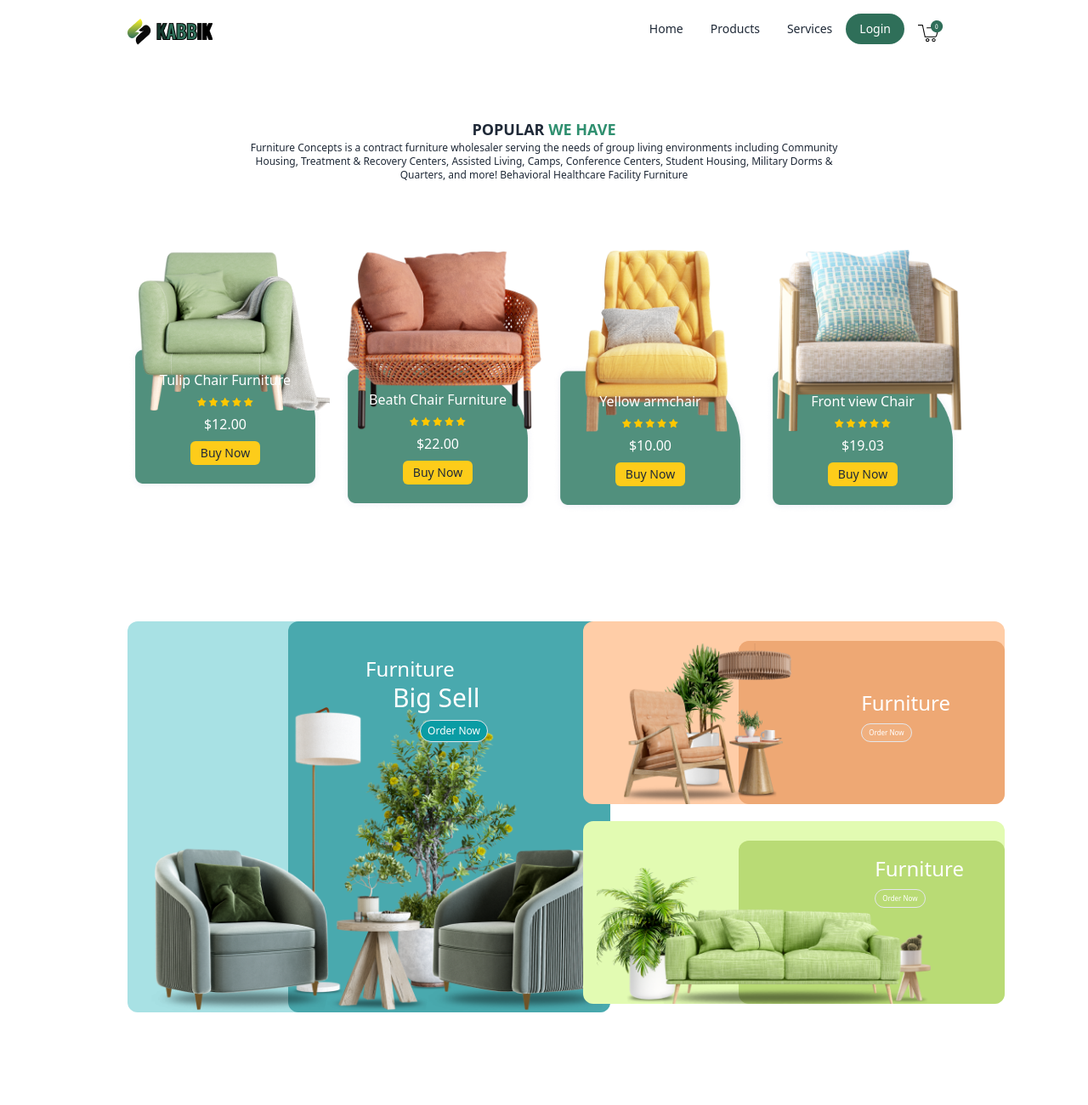
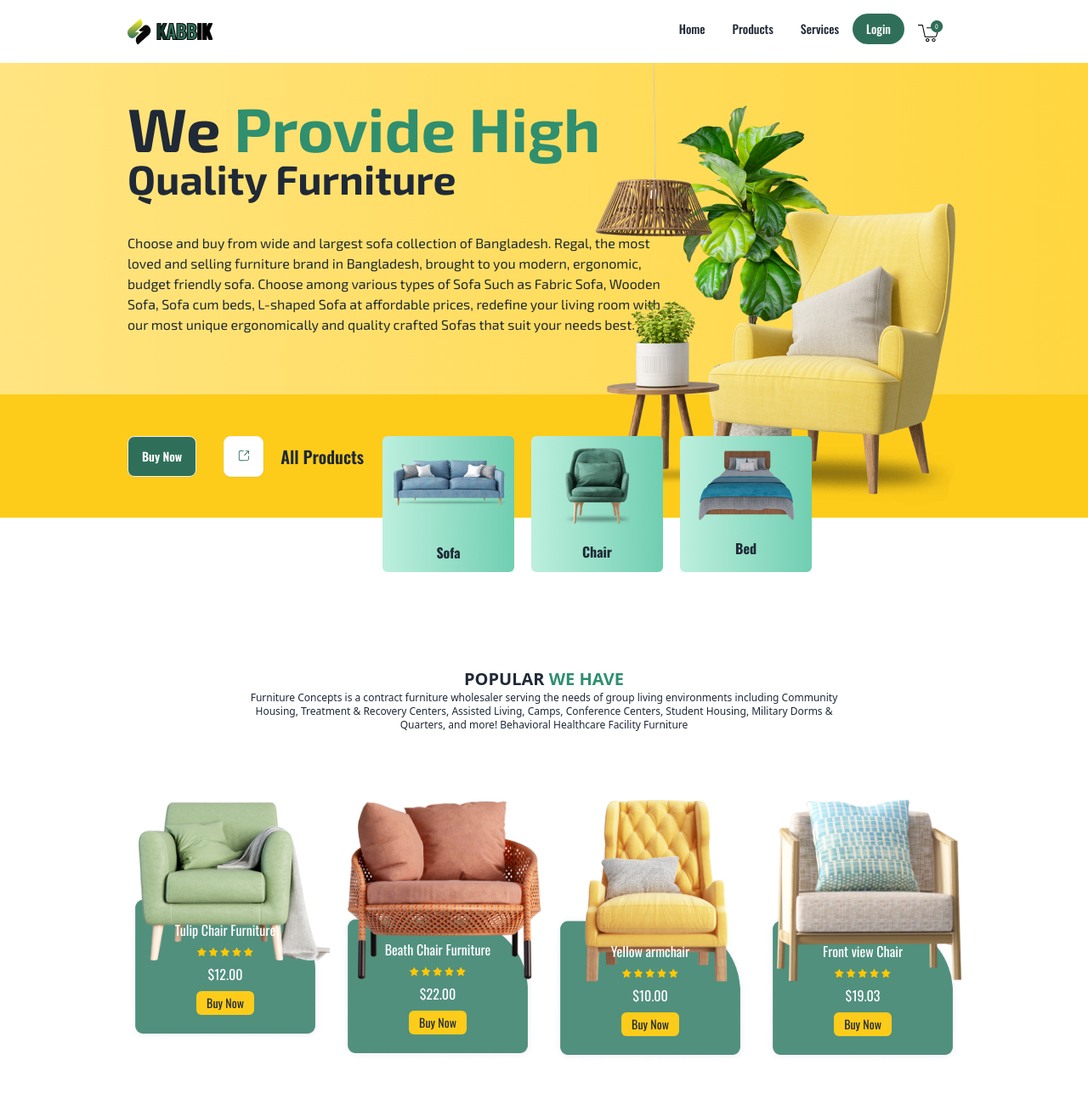
Before and after one commit to aymanshoity/KABBIK, a plain HTML site: page index.html in a window 1280 px wide. Shown: the top 1300 px of the page at 85% size. Drawn offline with nearby package versions, Linux system fonts and the light colour scheme; a web font is replaced by a local one.

Commit message:
All done

```diff
--- a/index.html
+++ b/index.html
@@ -9,6 +9,41 @@
     <!--tailwind+ Daisy UI  -->
     <link href="https://cdn.jsdelivr.net/npm/daisyui@4.10.2/dist/full.min.css" rel="stylesheet" type="text/css" />
     <script src="https://cdn.tailwindcss.com"></script>
+    <!-- font -->
+    <link href="https://fonts.googleapis.com/css2?family=Oswald:wght@200..700&display=swap" rel="stylesheet">
+    <link href="https://fonts.googleapis.com/css2?family=Exo+2:ital,wght@0,100..900;1,100..900&display=swap"
+        rel="stylesheet">
+    <link href="https://fonts.googleapis.com/css2?family=Italianno&display=swap" rel="stylesheet">
+    <link href="https://fonts.googleapis.com/css2?family=Shadows+Into+Light+Two&display=swap" rel="stylesheet">
+    <style>
+        .font1 {
+            font-family: "Oswald", sans-serif;
+            /* font-optical-sizing: auto;
+            font-weight: <weight>;
+            font-style: normal; */
+        }
+
+        .exo {
+            font-family: "Exo 2", sans-serif;
+            /* font-optical-sizing: auto;
+            font-weight: <weight>;
+            font-style: normal; */
+        }
+
+        .great {
+            font-family: "Italianno", cursive;
+            font-weight: 400,800;
+            font-style: normal;
+        }
+
+        .caveat {
+            font-family: "Shadows Into Light Two", cursive;
+            font-weight: 400;
+            font-style: normal;
+        }
+    </style>
+
+
 
 </head>
 
@@ -25,7 +60,8 @@
                             d="M4 6h16M4 12h8m-8 6h16" />
                     </svg>
                 </div>
-                <ul tabindex="0" class="menu menu-sm dropdown-content mt-3 z-[1] p-2 shadow bg-white rounded-box w-52">
+                <ul tabindex="0"
+                    class="menu menu-sm dropdown-content mt-3 z-[1] p-2 shadow bg-white rounded-box w-52 font1">
                     <li><a>Home</a></li>
                     <li><a>Products</a></li>
                     <li><a>Services</a></li>
@@ -36,7 +72,7 @@
             <img class="w-[100px] h-[34px]" src="./New folder/Navbar/logo.png" alt="">
         </div>
         <div class="navbar-end hidden lg:flex">
-            <ul class="menu menu-horizontal px-1 text-md font-medium">
+            <ul class="menu menu-horizontal px-1 text-md font-medium font1">
                 <li><a>Home</a></li>
                 <li><a>Products</a></li>
                 <li><a>Services</a></li>
@@ -50,7 +86,53 @@
 
     <!-- Banner Section -->
 
-    <section class="my-16 lg:mx-[150px] md:mx-[80px] ">
+    <section class="mb-44  ">
+        <div class="relative exo">
+            <div class="bg-gradient-to-r from-[#FFE481] to-[#FFD63F] py-10 h-[390px]   items-center gap-5">
+                <h1 class="lg:text-7xl md:text-5xl text-4xl font-bold lg:mx-[150px] md:mx-[80px] mx-14">We <span
+                        class="text-[#2F8F6F]">Provide High</span></h1>
+                <h1 class="lg:text-5xl md:text-3xl text-2xl font-bold lg:mx-[150px] md:mx-[80px] mx-14">Quality
+                    Furniture</h1>
+                <h1 class="text-ll lg:w-1/2 mt-10  lg:mx-[150px] md:mx-[80px] mx-3">Choose and buy from wide and largest
+                    sofa collection of Bangladesh. Regal, the most loved and selling furniture brand in Bangladesh,
+                    brought to you modern, ergonomic, budget friendly sofa. Choose among various types of Sofa Such as
+                    Fabric Sofa, Wooden Sofa, Sofa cum beds, L-shaped Sofa at affordable prices, redefine your living
+                    room with our most unique ergonomically and quality crafted Sofas that suit your needs best.</h1>
+
+            </div>
+            <div class="font1 bg-[#FDCC1A] h-[145px] flex flex-row items-center gap-5">
+                <button class="btn lg:ml-[150px] md:ml-[80px] mx-3 text-white bg-[#2F6F59]">Buy Now </button>
+                <button class="btn bg-white"><img src="./New folder/Banner/Group 2601.png" alt=""></button>
+                <h1 class="text-xl font-semibold ">All Products</h1>
+            </div>
+
+            <div class="xl:absolute xl:top-0 xl:right-[150px] flex flex-col items-center">
+                <img src="./New folder/Banner/Banner.png" alt="">
+            </div>
+            <div
+                class="flex flex-col md:flex-row items-center justify-center md:mt-10  gap-5 xl:absolute left-[450px] -bottom-16">
+                <div
+                    class="w-[155px] h-[160px] bg-gradient-to-r from-[#BDEFDE] to-[#70CEB1] flex flex-col items-center justify-around rounded-md">
+                    <img class="pt-4" src="./New folder/Banner/B1.png" alt="">
+                    <h1 class="mt-5 font-bold font1">Sofa</h1>
+
+                </div>
+                <div
+                    class="w-[155px] h-[160px] bg-gradient-to-r from-[#BDEFDE] to-[#70CEB1] flex flex-col items-center justify-center rounded-md">
+                    <img src="./New folder/Banner/B2.png" alt="">
+                    <h1 class="mt-5 font-bold font1">Chair</h1>
+
+                </div>
+                <div
+                    class="w-[155px] h-[160px] bg-gradient-to-r from-[#BDEFDE] to-[#70CEB1] flex flex-col items-center justify-center rounded-md">
+                    <img src="./New folder/Banner/B3.png" alt="">
+                    <h1 class="mt-5 font-bold  font1">Bed</h1>
+
+                </div>
+            </div>
+
+
+        </div>
 
 
     </section>
@@ -58,13 +140,13 @@
     <!-- Popular Section -->
     <section class="my-16 lg:mx-[150px] md:mx-[80px] ">
         <div class="flex flex-col items-center ">
-            <h1 class="text-lg font-bold">POPULAR <span class="text-[#2F8F6F]">WE HAVE</span></h1>
+            <h1 class="text-xl font-bold">POPULAR <span class="text-[#2F8F6F]">WE HAVE</span></h1>
             <p class="w-3/4 text-xs mx-auto text-center">Furniture Concepts is a contract furniture wholesaler serving
                 the needs of group living environments including Community Housing, Treatment & Recovery Centers,
                 Assisted Living, Camps, Conference Centers, Student Housing, Military Dorms & Quarters, and more!
                 Behavioral Healthcare Facility Furniture</p>
         </div>
-        <div class="grid gris-cols-1 md:grid-cols-2 lg:grid-cols-4 gap-5">
+        <div class="font1 grid gris-cols-1 lg:grid-cols-2 xl:grid-cols-4 gap-5">
 
             <div class="flex flex-col items-center h-[373px]">
 
@@ -131,41 +213,49 @@
     <!-- Sale Section -->
     <section class="my-36  lg:mx-[150px] md:mx-[80px]">
 
-        <div class="flex flex-col lg:flex-row items-center gap-5">
-            <div class="lg:w-3/5 md:w-[600px] w-[280px] relative bg-[#A8E1E4] rounded-xl lg:h-[460px] md:h-[360px] h-[200px]">
+        <div class="flex flex-col xl:flex-row items-center gap-10">
+            <div
+                class="xl:w-3/5 md:w-[600px] w-[280px] relative bg-[#A8E1E4] rounded-xl lg:h-[460px] md:h-[360px] h-[200px]">
 
-                <div class="lg:h-[460px] md:h-[360px] h-[200px] w-2/3 absolute inset-y-0 right-0  bg-[#49A9AE] rounded-xl"></div>
-                <img class="absolute left-5 bottom-0 lg:w-[550px] md:w-[400px] w-[180px]  px-2 pt-10 " src="./New folder/Sale/sky.png"
-                    alt="">
+                <div
+                    class="lg:h-[460px] md:h-[360px] h-[200px] w-2/3 absolute inset-y-0 right-0  bg-[#49A9AE] rounded-xl">
+                </div>
+                <img class="absolute left-5 bottom-0 lg:w-[550px] md:w-[400px] w-[180px]  px-2 pt-10 "
+                    src="./New folder/Sale/sky.png" alt="">
                 <div class="absolute  md:right-36 right-8 md:top-10 top-5">
-                    <h1 class="text-white md:text-2xl text-lg">Furniture</h1>
-                    <h1 class="ml-8 text-white md:text-3xl text-xl">Big Sell</h1>
-                    <button class="ml-16 mt-2 border bg-[#0A9CA4] text-white text-xs px-2 py-1 rounded-full">Order Now</button>
+                    <h1 class="text-white md:text-5xl text-3xl great">Furniture</h1>
+                    <h1 class="ml-10 text-white md:text-7xl text-5xl great">Big Sell</h1>
+                    <button class="ml-20 mt-2 border bg-[#0A9CA4] text-white text-xs px-2 py-1 rounded-full">Order
+                        Now</button>
 
                 </div>
             </div>
-            <div class="lg:w-2/5 flex flex-col  items-center gap-5 h-[460px]">
-                <div class="lg:w-[496px] md:w-[600px] w-[280px]  relative bg-[#FFCDA7] rounded-xl h-[215px] ">
+            <div class="xl:w-2/5 flex flex-col  items-center gap-5 h-[460px]">
+                <div class="xl:w-[496px] md:w-[600px] w-[280px]  relative bg-[#FFCDA7] rounded-xl h-[215px] ">
 
                     <div class="h-[192px] lg:w-[313px]  w-2/3 absolute bottom-0 right-0 bg-[#EEA874] rounded-xl"></div>
                     <img class="absolute md:left-10 left-2 bottom-0 px-2 pt-10 md:w-[213px] w-[180px]"
                         src="./New folder/Sale/peach.png" alt="">
                     <div class="absolute  md:right-16 right-4 top-10 md:top-20 ">
-                        <h1 class="ml-16 text-white md:text-2xl text-md">Furniture</h1>
-                        <button class="ml-16 mt-2 border bg-[#f0b07f] text-white text-[8px] px-2 py-1 rounded-full">Order
+                        <h1 class="ml-16 text-white md:text-2xl text-md exo">Modern <br>Furniture</h1>
+                        <button
+                            class="ml-16 mt-2 border bg-[#f0b07f] text-white text-[8px] px-2 py-1 rounded-full">Order
                             Now</button>
 
                     </div>
 
                 </div>
-                <div class="lg:w-[496px] md:w-[600px] w-[280px]  relative bg-[#E2FBB2] rounded-xl h-[215px] ">
+                <div class="xl:w-[496px] md:w-[600px] w-[280px]  relative bg-[#E2FBB2] rounded-xl h-[215px] ">
 
-                    <div class="h-[192px] lg:w-[313px]  w-2/3 absolute bottom-0 right-0 bg-[#B9DB75] rounded-xl"></div>
+                    <div
+                        class="h-[192px] xl:w-[313px]  w-2/3 absolute inset-y-0  bottom-0 right-0 bg-[#B9DB75] rounded-xl">
+                    </div>
                     <img class="absolute  left-2 bottom-0 px-2 pt-10 md:w-[409px] w-[180px] h-[200px]"
                         src="./New folder/Sale/apple.png" alt="">
                     <div class="absolute  lg:right-12 md:right-16 right-4 top-10 md:top-20  lg:top-10">
-                        <h1 class="ml-16 text-white md:text-2xl text-md">Furniture</h1>
-                        <button class="ml-16 mt-2 border bg-[#B9DB75] text-white text-[8px] px-2 py-1 rounded-full">Order
+                        <h1 class="ml-16 text-white md:text-2xl text-md caveat">Home Comfort</h1>
+                        <button
+                            class="ml-16 mt-2 border bg-[#B9DB75] text-white text-[8px] px-2 py-1 rounded-full">Order
                             Now</button>
 
                     </div>
@@ -180,8 +270,8 @@
 
     <!-- Designed Section -->
     <section class="my-16 lg:mx-[150px] md:mx-[80px]">
-        <div class=" flex flex-col lg:flex-row items-center justify-center gap-10">
-            <div class="lg:w-3/5 flex flex-col md:flex-row items-center justify-center gap-5">
+        <div class=" flex flex-col xl:flex-row items-center justify-center gap-10">
+            <div class="xl:w-3/5 flex flex-col md:flex-row items-center justify-center gap-5">
                 <div>
                     <img class="md:w-[450px] w-[280px] md:h-[487px] h-[320px]" src="./New folder/Designed/D1.png"
                         alt="">
@@ -195,8 +285,8 @@
                 </div>
 
             </div>
-            <div class="lg:w-2/5 flex flex-col justify-center items-start gap-5 ">
-                <h1 class="text-2xl font-medium "> <span>Designed to Fit</span> <br> <span>Your Home</span>
+            <div class="font1 xl:w-2/5 xl:px-0 px-16 flex flex-col justify-center items-start gap-5 ">
+                <h1 class=" text-2xl font-medium "> <span>Designed to Fit</span> <br> <span>Your Home</span>
                 </h1>
                 <p class="text-xs ">Furniture Concepts is a contract furniture wholesaler serving the needs
                     of group living environments including Community Housing, Treatment & Recovery Centers, Assisted
@@ -218,10 +308,10 @@
     <!-- Blog Section -->
 
     <section class="my-16 md:mx-[80px] lg:mx-[150px]">
-        <div class="flex flex-col items-center font-medium">
-            <h1>OUR <span class="text-[#2F8F6F]">BLOG</span></h1>
+        <div class="font1 flex flex-col items-center font-medium">
+            <h1 class="text-2xl">Our <span class="text-[#2F8F6F]">Blog</span></h1>
         </div>
-        <div class="my-10  mx-[50px] grid grid-cols-1 md:grid-cols-2 lg:grid-cols-4 gap-5">
+        <div class="my-10  mx-[50px] grid grid-cols-1 md:grid-cols-2 xl:grid-cols-4 gap-5">
             <div>
                 <img class="w-[290px] h-[230px]" src="./New folder/Blog/blog1.png" alt="">
                 <h1 class="text-sm px-3 my-3">Interior design is the art, the interior designer is the artist.</h1>
@@ -260,14 +350,16 @@
 
     <!-- Footer Section -->
     <footer class="footer footer-center p-10 bg-[#51907D] text-white rounded">
-        <nav class="grid grid-cols-1  md:grid-cols-4 gap-5 md:divide-x-2 ">
+        <nav
+            class="font1 text-xl md:text-sm grid grid-cols-1  md:grid-cols-4 gap-5 pb-5 md:divide-x border-spacing-x-[20px] border-b-2">
             <a class="link link-hover">Privacy Policy </a>
-            <a class="link link-hover">Terms of service </a>
-            <a class="link link-hover">Accessibility </a>
-            <a class="link link-hover">Contact Us</a>
+            <a class="link link-hover md:pl-4 ">Terms of service </a>
+            <a class="link link-hover md:pl-4">Accessibility </a>
+            <a class="link link-hover md:pl-4">Contact Us</a>
         </nav>
 
-        <!-- <div class="divide-y divide-solid divide-white"></div> -->
+
+
 
 
         <nav>
```
Also changed, not shown: New folder/Banner/B1.png (added), New folder/Banner/B2.png (added), New folder/Banner/B3.png (added), New folder/Banner/Banner.png (added), New folder/Banner/Group 2601.png (added).
